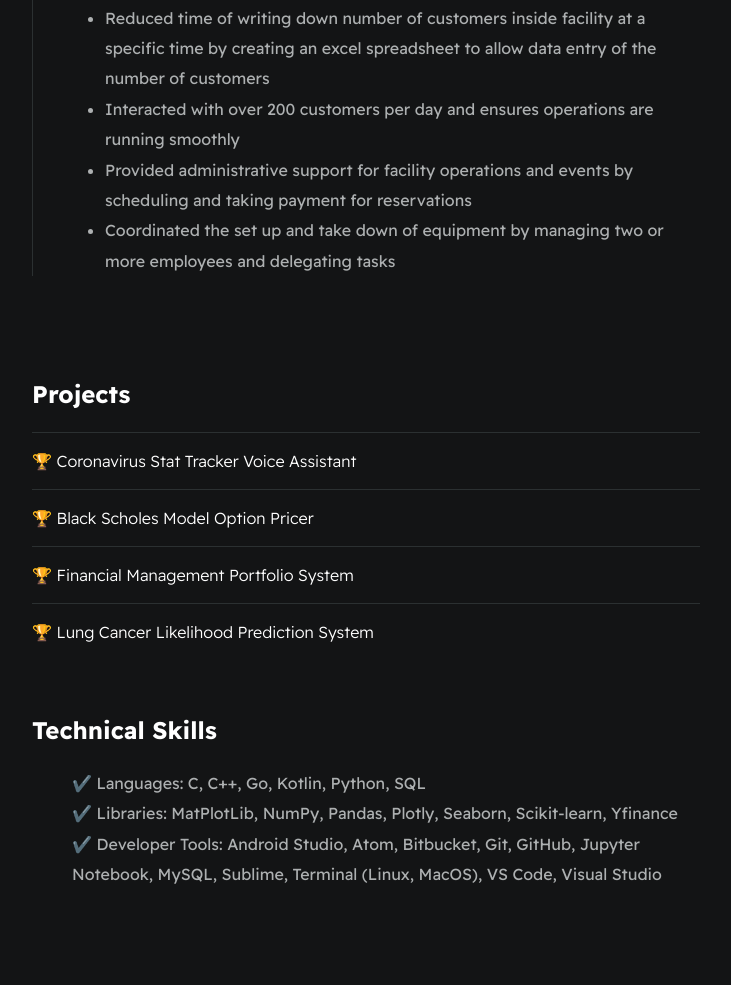
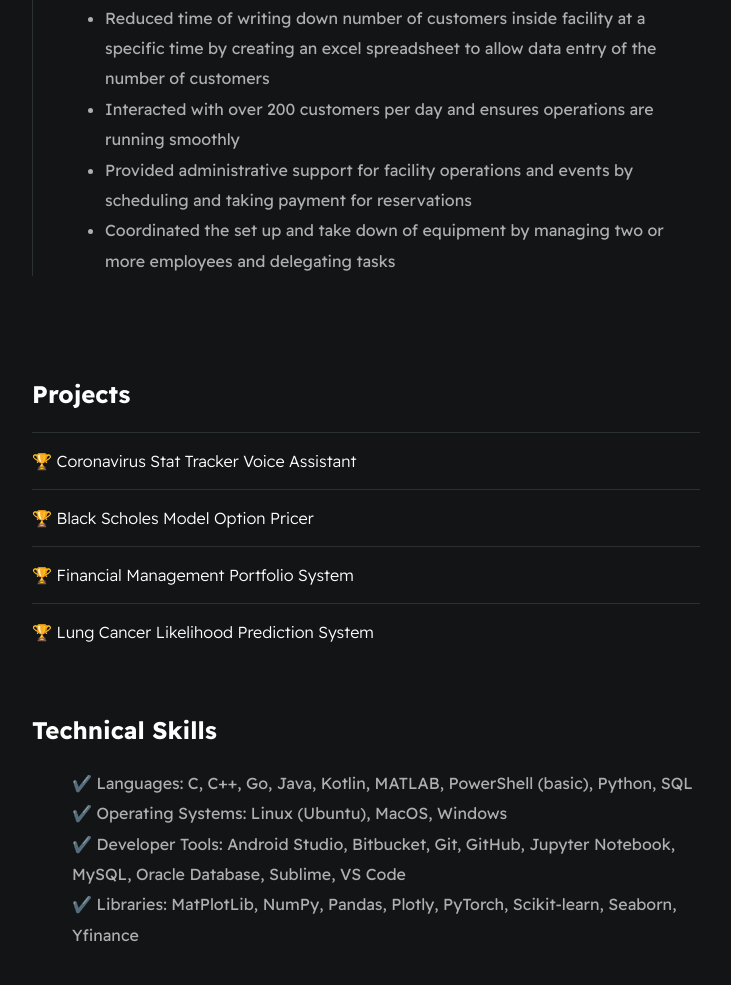
Before and after one commit to karisheen/karisheen.github.io, a plain HTML site: page index.html in a window 1280 px wide. Shown: the part 1488-2473 px from the top of the page, without its empty margins (274-1005 px from the left). Before the commit the page ends 2433 px from the top, so only its background shows below. Drawn offline with Linux system fonts and the light colour scheme.

Commit message:
Revise technical skills section in index.html to include updated programming languages, operating systems, and libraries

```diff
--- a/index.html
+++ b/index.html
@@ -103,9 +103,10 @@
                 <section class="section--page">
                     <h2>Technical Skills</h2>
                     <ul id="qualifications--list">
-                        <li>✔️ Languages: C, C++, Go, Kotlin, Python, SQL</li>
-                        <li>✔️ Libraries: MatPlotLib, NumPy, Pandas, Plotly, Seaborn, Scikit-learn, Yfinance</li>
-                        <li>✔️ Developer Tools: Android Studio, Atom, Bitbucket, Git, GitHub, Jupyter Notebook, MySQL, Sublime, Terminal (Linux, MacOS), VS Code, Visual Studio</li>
+                        <li>✔️ Languages: C, C++, Go, Java, Kotlin, MATLAB, PowerShell (basic), Python, SQL</li>
+                        <li>✔️ Operating Systems: Linux (Ubuntu), MacOS, Windows</li>
+                        <li>✔️ Developer Tools: Android Studio, Bitbucket, Git, GitHub, Jupyter Notebook, MySQL, Oracle Database, Sublime, VS Code</li>
+                        <li>✔️ Libraries: MatPlotLib, NumPy, Pandas, Plotly, PyTorch, Scikit-learn, Seaborn, Yfinance</li>
                     </ul>
                 </section>
 
```
